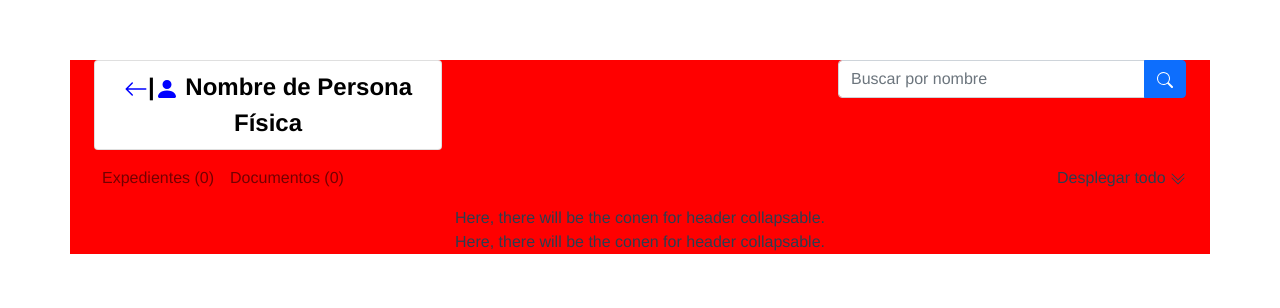
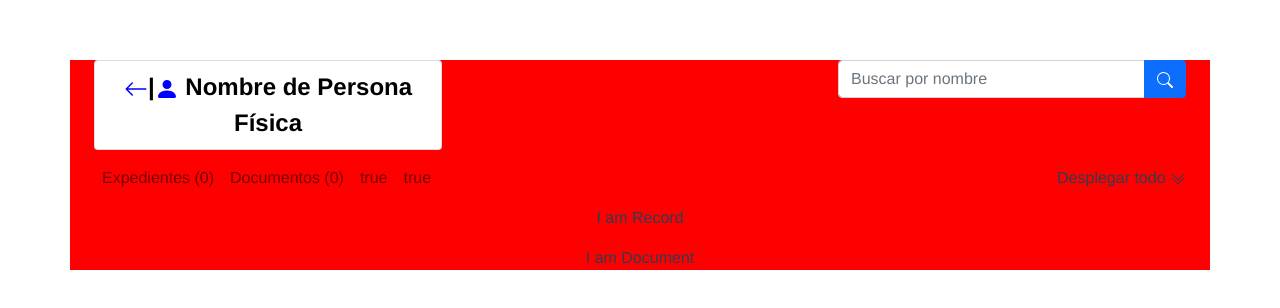
Before and after one commit to agucarpar/Bootsatrap-try, a Vue app: page / in a window 1280 px wide. Shown: the top 308 px of the page. Built offline with nearby package versions, Linux system fonts and the light colour scheme.

Commit message:
create vue structure to toggleing content

```diff
--- a/src/components/header/BottomRow.vue
+++ b/src/components/header/BottomRow.vue
@@ -3,15 +3,18 @@
     <b-navbar toggleable="lg" class="justify-content-between">
       <b-navbar-nav>
 
-        <b-nav-item  @click="showRecords">Expedientes ({{0}})</b-nav-item>
-        <b-nav-item @click="showDocuments">Documentos ({{0}})</b-nav-item>
+        <b-nav-item  @click="showRecords()">Expedientes ({{0}})</b-nav-item>
+        <b-nav-item @click="showDocuments()">Documentos ({{0}})</b-nav-item>
+        <b-nav-item @click="trytin()">{{counter}}</b-nav-item>
+        <b-nav-item @click="trytin()" v-if="counter">{{counter}}</b-nav-item>
+
 
       </b-navbar-nav>
 
       <!-- Right aligned nav items -->
       <b-navbar-nav class="ml-auto">
 
-          <p class="mb-0 info" @click="togglingArrowIcon" v-b-toggle.collapse-1>
+          <p class="mb-0 info" @click="togglingArrowUpDown" v-b-toggle.collapse-1>
             Desplegar todo
             <b-icon v-if="showIconArrowUp" icon="chevron-double-up" aria-hidden="true"></b-icon>
             <b-icon v-else icon="chevron-double-down" aria-hidden="true"></b-icon>
@@ -41,12 +44,23 @@ export default {
       showIconArrowUp: false,
     }
   },
+  computed: {
+    counter() {
+      return this.$store.state.isShowingRecordsComponent
+    }
+  },
   methods: {
     showRecords() {
       this.showIconArrowUp = !this.showIconArrowUp
     },
-    showDocuments() {
+    isShowingRecordsComponent() {
       this.showIconArrowUp = !this.showIconArrowUp
+    },
+    togglingArrowUpDown() {
+      this.showIconArrowUp = !this.showIconArrowUp
+    },
+    trytin() {
+      this.$store.state.isShowingRecordsComponent = !this.$store.state.isShowingRecordsComponent
     }
   }
 }
--- a/src/components/tabs/Document.vue
+++ b/src/components/tabs/Document.vue
@@ -4,7 +4,7 @@
 
 <template>
   <div>
-    Here, there will be the conen for header collapsable.
+    I am Document
   </div>
 </template>
 
--- a/src/components/tabs/Record.vue
+++ b/src/components/tabs/Record.vue
@@ -4,7 +4,9 @@
 
 <template>
   <div>
-    Here, there will be the conen for header collapsable.
+    <p>
+      I am Record
+    </p>
   </div>
 </template>
 
--- a/src/store/store.js
+++ b/src/store/store.js
@@ -7,6 +7,6 @@ export const store = new Vuex.Store({
   state: {
     isShowingRecordsComponent: true,
     isShowingDocumentsComponent: true,
-
+    counter: 1,
   },
 })
--- a/src/views/MainView.vue
+++ b/src/views/MainView.vue
@@ -8,7 +8,7 @@
   <b-container class="background-red">
     <Header/>
     <Record/>
-    <Document/>
+    <Document v-if="isShowingRecordsComponent"/>
 
   </b-container>
 </template>
@@ -22,7 +22,11 @@ export default {
   props: {
     msg: String
   },
-
+  computed: {
+    isShowingRecordsComponent() {
+      return this.$store.state.isShowingRecordsComponent
+    }
+  },
   components: {
     Header,
     Record,
```
